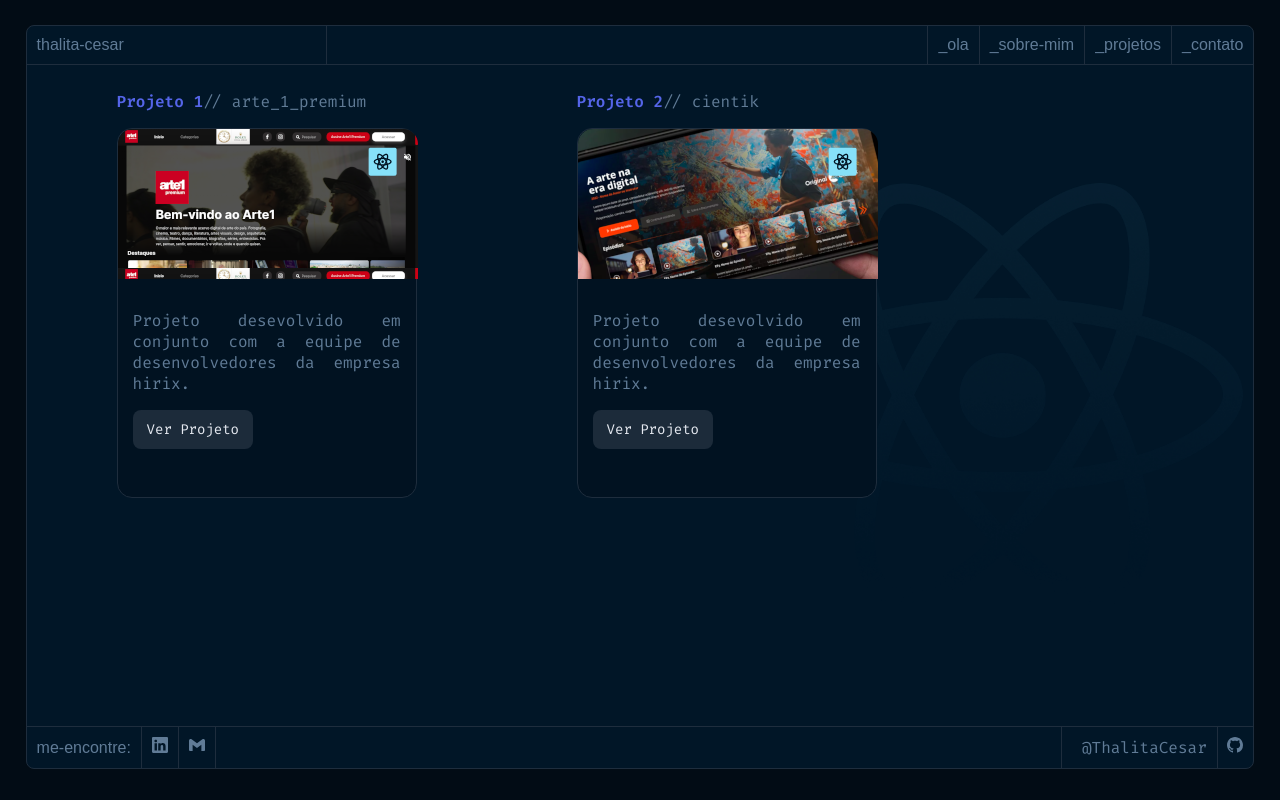
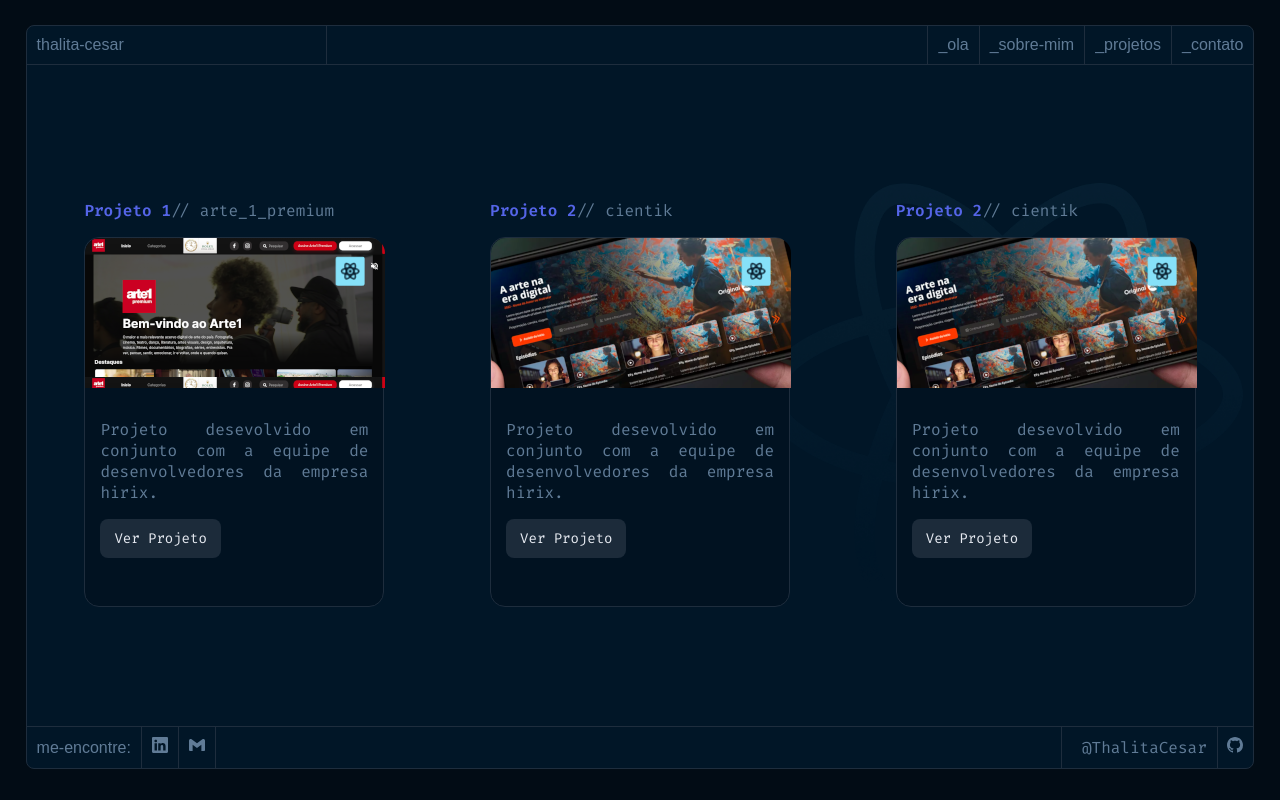
Before and after one commit to ThalitaCesar/Portfolio-Labenu-Frontend, a React (Vite) app: page /projects in a window 1280 px wide. Built offline with nearby package versions, Linux system fonts and the light colour scheme.

Commit message:
carroseis

```diff
--- a/package.json
+++ b/package.json
@@ -19,6 +19,7 @@
     "slick-carousel": "^1.8.1",
     "styled-components": "^5.3.5",
     "surge": "^0.23.1",
+    "swiper": "^8.3.0",
     "vercel": "^27.0.0"
   },
   "devDependencies": {
--- a/src/components/CardEducation.jsx
+++ b/src/components/CardEducation.jsx
@@ -1,20 +1,49 @@
-import { Card, CardContent, CardImg, CardText, CardTitle, SpanTitleCard, Time, Description, CardFlex  } from "./styles";
+import { Card, CardContent, CardImg, CardText, CardTitle, Time, Description} from "./styles";
 import labenu from '../assets/labenulogo.png'
 import cev from '../assets/cev-logo.png'
 import senac from '../assets/senac-logo.jpg'
-import Grid from '@material-ui/core/Grid';
-import Item from '@material-ui/core/Grid';
+import React from "react";
+import { Swiper, SwiperSlide } from "swiper/react";
+import "swiper/css";
+import "../styles.css";
+import "swiper/css/pagination";
+import { Pagination } from "swiper";
+
 
 
 export function CardEducation() {
 
     return (
-        <CardFlex>
-        <Grid container spacing={2} style={{paddingLeft: "30px"}}>
-        <Grid item xs={12} sm={6} md={4}>
-          <Item>
-          <Card>
-                <CardImg src={cev} style={{maxWidth:"260px", minHeight:"168px"}}/>
+      <Swiper
+      slidesPerView={3}
+      spaceBetween={2}
+      pagination={{
+        clickable: true
+      }}
+      breakpoints={{
+        "@0.00": {
+          slidesPerView: 1,
+          spaceBetween: 3
+        },
+        "@0.75": {
+          slidesPerView: 1,
+          spaceBetween: 10
+        },
+        "@1.00": {
+          slidesPerView: 3,
+          spaceBetween: 2,
+        },
+        "@1.50": {
+          slidesPerView: 3,
+          spaceBetween: 2,
+        }
+      }}
+      modules={[Pagination]}
+      className="mySwiper"
+    >
+      <SwiperSlide>
+      <Card>
+                <CardImg backgroundUrl={cev}style={{maxWidth:"260px", minHeight:"168px"}}/>
                 <CardContent>
                     <CardTitle>
                     Cursos Avulsos
@@ -30,12 +59,10 @@ export function CardEducation() {
                     </CardText>
                 </CardContent>
             </Card>
-          </Item>
-        </Grid>
-        <Grid item xs={12} sm={6} md={4}>
-          <Item>
-          <Card>
-                <CardImg src={senac} style={{maxWidth:"260px", minHeight:"168px"}}/>
+      </SwiperSlide>
+      <SwiperSlide>
+      <Card>
+                <CardImg backgroundUrl={senac} style={{maxWidth:"260px", minHeight:"168px"}}/>
                 <CardContent>
                     <CardTitle>
                     Técnico em Informática
@@ -51,13 +78,10 @@ export function CardEducation() {
                     </CardText>
                 </CardContent>
             </Card>
-
-          </Item>
-        </Grid>
-        <Grid item xs={12} sm={6} md={4}>
-          <Item>
-          <Card>
-                <CardImg src={labenu} style={{maxWidth:"260px", minHeight:"168px"}}/>
+      </SwiperSlide>
+      <SwiperSlide>
+      <Card>
+                <CardImg backgroundUrl={labenu} style={{maxWidth:"260px", minHeight:"168px"}}/>
                 <CardContent>
                     <CardTitle>
                     Full Stack Developer Noturno
@@ -73,9 +97,9 @@ export function CardEducation() {
                     </CardText>
                 </CardContent>
             </Card>
-          </Item>
-        </Grid>
-      </Grid>
-      </CardFlex>
+      </SwiperSlide>
+      </Swiper>
+
+
     )
 }
--- a/src/components/CardProjects.jsx
+++ b/src/components/CardProjects.jsx
@@ -2,12 +2,46 @@ import { CardProject, CardProjectButton, CardProjectContent, CardProjectDescript
 import Arte1 from '../assets/Arte1Logo.png'
 import IconBox from '../assets/IconBox.png'
 import cientik from '../assets/cientik.png'
+import React from "react";
+import { Swiper, SwiperSlide } from "swiper/react";
+import "swiper/css";
+import "../styles.css";
+import "swiper/css/pagination";
+import { Pagination } from "swiper";
+
 export function CardProjects() {
     return (
 
-        <CardProjectFlex>
+        <>
 
-        <CardProjectDiv>
+<Swiper
+        slidesPerView={3}
+        spaceBetween={2}
+        pagination={{
+          clickable: true
+        }}
+        breakpoints={{
+          "@0.00": {
+            slidesPerView: 1,
+            spaceBetween: 3
+          },
+          "@0.75": {
+            slidesPerView: 1,
+            spaceBetween: 10
+          },
+          "@1.00": {
+            slidesPerView: 1,
+            spaceBetween: 40
+          },
+          "@1.50": {
+            slidesPerView: 3,
+            spaceBetween: 10,
+          }
+        }}
+        modules={[Pagination]}
+        className="mySwiper"
+      >
+        <SwiperSlide> <CardProjectDiv>
             <CardProjectNumber>
             Projeto 1
             <CardProjectTitle>
@@ -16,7 +50,7 @@ export function CardProjects() {
             </CardProjectNumber>
         <CardProject>
             <CardProjectMedia backgroundUrl={Arte1}>
-                <CardProjectIcon src={IconBox}/>
+                <CardProjectIcon src={IconBox} style={{height:"30px", width: "30px"}}/>
             </CardProjectMedia>
             <CardProjectContent>
                 <CardProjectDescription>
@@ -28,9 +62,10 @@ export function CardProjects() {
             </CardProjectContent>
         </CardProject>
         </CardProjectDiv>
+            </SwiperSlide>
 
-
-        <CardProjectDiv>
+        <SwiperSlide>
+            <CardProjectDiv>
             <CardProjectNumber>
             Projeto 2
             <CardProjectTitle>
@@ -39,7 +74,7 @@ export function CardProjects() {
             </CardProjectNumber>
         <CardProject>
             <CardProjectMedia backgroundUrl={cientik}>
-                <CardProjectIcon src={IconBox}/>
+                <CardProjectIcon src={IconBox} style={{height:"30px", width: "30px"}}/>
             </CardProjectMedia>
             <CardProjectContent>
                 <CardProjectDescription>
@@ -51,8 +86,37 @@ export function CardProjects() {
             </CardProjectContent>
         </CardProject>
         </CardProjectDiv>
+        </SwiperSlide>
+
+        <SwiperSlide>
+            <CardProjectDiv>
+            <CardProjectNumber>
+            Projeto 2
+            <CardProjectTitle>
+            // cientik
+            </CardProjectTitle>
+            </CardProjectNumber>
+        <CardProject>
+            <CardProjectMedia backgroundUrl={cientik}>
+                <CardProjectIcon src={IconBox} style={{height:"30px", width: "30px"}}/>
+            </CardProjectMedia>
+            <CardProjectContent>
+                <CardProjectDescription>
+                Projeto desevolvido em conjunto com a equipe de desenvolvedores da empresa hirix.
+                </CardProjectDescription>
+                <CardProjectButton>
+                <LinkP href="https://www.cientik.com/" target="_blank">Ver Projeto</LinkP>
+                </CardProjectButton>
+            </CardProjectContent>
+        </CardProject>
+        </CardProjectDiv>
+        </SwiperSlide>
+
+      </Swiper>
 
 
-        </CardProjectFlex>
+
+
+        </>
     )
 }
--- a/src/components/DropDownMenu.jsx
+++ b/src/components/DropDownMenu.jsx
@@ -39,10 +39,11 @@ export function DropdownMenu ({ currency, setCurrency }) {
 	return (
 		<DropdownContainer>
 			<DropDownMenu ref={ref} onClick={() => setShow(true)}>
-				<IconContext.Provider value={{ size: '1.3em', color: '#dfdfdf' }}>
+			Informações_pessoais
+				<IconContext.Provider value={{ size: '1.3em', color: '#607b96' }}>
 					<AiOutlineCaretDown onClick={() => closeDropdown}/>
 				</IconContext.Provider>
-                Informações_pessoais
+
 			</DropDownMenu>
 			<DropdownList
 				listRef={listRef}
--- a/src/components/FormContact.jsx
+++ b/src/components/FormContact.jsx
@@ -1,4 +1,4 @@
-export function FormProject() {
+export function FormContact() {
     return (
         <div>
         </div>
--- a/src/components/SideBarContactMe.jsx
+++ /dev/null
@@ -1,6 +0,0 @@
-export function SideBarContact() {
-    return (
-        <div>
-        </div>
-    )
-}
--- a/src/components/styles.js
+++ b/src/components/styles.js
@@ -376,9 +376,14 @@ background: #011221;
 border: 1px solid #1E2D3D;
 border-radius: 15px;
 `
-export const CardImg = styled.img`
+export const CardImg = styled.div`
+background-image: url("${(props) => props.backgroundUrl}");
 border-top-left-radius: 15px;
 border-top-right-radius: 15px;
+background-size: cover;
+background-position: center;
+width: 300px;
+height: 80px;
 
 `
 export const CardContent = styled.div`
@@ -537,6 +542,7 @@ border-top-right-radius: 15px;
 export const CardProjectIcon = styled.img`
 padding-left: 250px;
 padding-top: 6.04%;
+
 `
 
 export const CardProjectContent = styled.div`
@@ -644,6 +650,8 @@ margin: 0px 80px;
   }
 `
 export const DropDownMenu = styled.button`
+display:flex;
+aligh-items: center;
 border:none;
 background-color: transparent;
 font-family: 'Fira Code';
--- a/src/main.jsx
+++ b/src/main.jsx
@@ -1,6 +1,7 @@
 import React from 'react'
 import ReactDOM from 'react-dom/client'
 import App from './App'
+import "swiper/css/bundle";
 
 ReactDOM.createRoot(document.getElementById('root')).render(
   <React.StrictMode>
--- a/src/pages/ContactMe.jsx
+++ b/src/pages/ContactMe.jsx
@@ -1,6 +1,12 @@
 import { Footer } from "../components/Footer";
 import { Header } from "../components/Header";
-import { HelloContainer, Pages} from "./styles";
+import code1 from '../assets/code1.png';
+import code2 from '../assets/code2.png';
+import code3 from '../assets/code3.png';
+import { HelloContainer, HomeInfo, ContainerGame, Pages, Snake, Span, Span1, Span2, Span3, Text1, Text2, Text3, Text4 } from "./styles";
+import { FormContact } from "../components/FormContact";
+import { Scrol, ScrollBarVsCode } from "../components/styles";
+
 
 
 export function ContactMe(){
@@ -8,7 +14,13 @@ export function ContactMe(){
             <Pages>
             <Header/>
             <HelloContainer>
-                Contato
+                <HomeInfo style={{borderLeft:"1px solid #1E2D3D"}}>
+                <FormContact/>
+                </HomeInfo>
+
+                <Snake>
+
+                </Snake>
             </HelloContainer>
            <Footer/>
            </Pages>
--- a/src/pages/styles.js
+++ b/src/pages/styles.js
@@ -199,6 +199,9 @@ font-size: 26px;
 text-align: center;
 color: #FFFFFF;
 text-decoration: none;
+@media(max-width: 450px) {
+  font-size: 20px;
+}
 `
 
 
@@ -285,15 +288,16 @@ padding-left: 280px;
 }
 @media screen and (max-width: 768px) {
   height: 35vh;
+  padding-left: 50px;
 }
 
 @media screen and (max-width: 700px) {
   height: 50vh;
-  padding: 5px;
+  padding: 0px;
 }
 @media screen and (max-width: 540px) {
   height: 35vh;
-  padding: 45px;
+  padding: 55px;
 }
 @media screen and (max-width: 375px) {
   height: 35vh;
--- /dev/null
+++ b/src/styles.css
@@ -0,0 +1,32 @@
+#app { height: 100% }
+
+.swiper {
+    width: 100%;
+    height: 100%;
+  }
+
+  .swiper-slide {
+    text-align: start;
+    font-size: 16px;
+    background: transparent;
+
+    /* Center slide text vertically */
+    display: -webkit-box;
+    display: -ms-flexbox;
+    display: -webkit-flex;
+    display: flex;
+    -webkit-box-pack: center;
+    -ms-flex-pack: center;
+    -webkit-justify-content: center;
+    justify-content: center;
+    -webkit-box-align: center;
+    -ms-flex-align: center;
+    -webkit-align-items: center;
+    align-items: center;
+  }
+
+  .swiper-slide img {
+    width: 100%;
+    height: 100%;
+
+  }
```
Also changed, not shown: src/components/DropdownList.jsx (+4 -4 lines), 1 other file (tests, documents, lock files or other folders).
